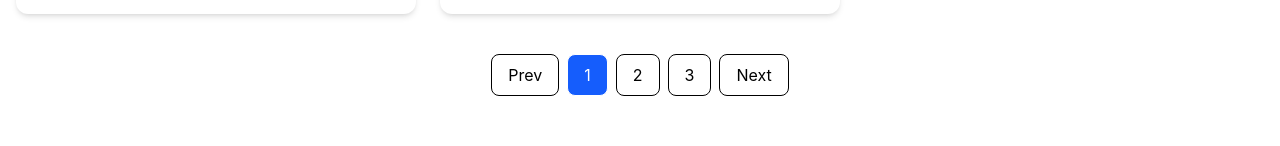
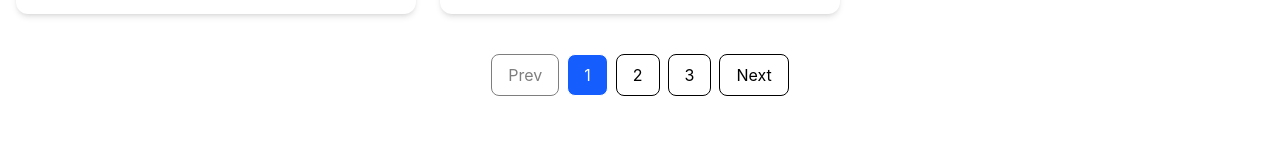
Before and after one commit to ahmed-yasser12/ecommerce, a React (Vite) app: page /products in a window 1280 px wide. Shown: the part 1340-1486 px from the top of the page. Built offline with nearby package versions, Linux system fonts and the light colour scheme.

Commit message:
solve problem in pagination

```diff
--- a/src/Pages/Products/Products.jsx
+++ b/src/Pages/Products/Products.jsx
@@ -66,7 +66,7 @@ function Products() {
 
   const currentProducts = filteredProducts.slice(
     startIndex,
-    startIndex + itemsPerPage
+    startIndex + itemsPerPage,
   );
 
   if (loading) {
@@ -77,18 +77,18 @@ function Products() {
 
       // {/* </div> */}
       <>
-      <div className="grid grid-cols-1 my-40 sm:grid-cols-2 md:grid-cols-3">
-       { Array.from({ length: 3}).map((_, i) => (
+        <div className="grid grid-cols-1 my-40 sm:grid-cols-2 md:grid-cols-3">
+          {Array.from({ length: 3 }).map((_, i) => (
             <ProductCardSkeleton key={i} />
           ))}
-      </div>
+        </div>
       </>
     );
   }
 
   return (
     <section className="max-w-7xl mx-auto px-4 py-16">
-        <Helmet>
+      <Helmet>
         <title>Products | ShopHub</title>
       </Helmet>
       <h3 className="text-3xl font-bold">Our Products</h3>
@@ -99,17 +99,13 @@ function Products() {
           type="text"
           placeholder="Search products..."
           value={search}
-          onChange={(e) =>
-            updateParams({ search: e.target.value, page: 1 })
-          }
+          onChange={(e) => updateParams({ search: e.target.value, page: 1 })}
           className="border w-[50%] border-gray-300 rounded-lg py-2 px-4 focus:outline-none focus:ring-2 focus:ring-blue-500"
         />
 
         <select
           value={selectedCategory}
-          onChange={(e) =>
-            updateParams({ category: e.target.value, page: 1 })
-          }
+          onChange={(e) => updateParams({ category: e.target.value, page: 1 })}
           className="border border-gray-300 rounded-lg py-2 px-4"
         >
           <option value="">All Categories</option>
@@ -124,9 +120,7 @@ function Products() {
 
       {/* Products */}
       {currentProducts.length === 0 ? (
-        <p className="text-center text-gray-500 py-20">
-          No products found.
-        </p>
+        <p className="text-center text-gray-500 py-20">No products found.</p>
       ) : (
         <div className="grid grid-cols-1 sm:grid-cols-2 md:grid-cols-3 gap-6 my-10">
           <ProductItems products={currentProducts} />
@@ -138,15 +132,16 @@ function Products() {
         <div className="flex justify-center items-center gap-2 mt-8">
           {/* Prev */}
           <button
-            onClick={() =>
-              updateParams({ page: Math.max(currentPage - 1, 1) })
-            }
-            className="px-4 py-2 border rounded-lg"
+            onClick={() => updateParams({ page: Math.max(currentPage - 1, 1) })}
             disabled={currentPage === 1}
+            className={`px-4 py-2 border rounded-lg ${
+              currentPage === 1
+                ? "opacity-50 cursor-not-allowed"
+                : "hover:bg-gray-100"
+            }`}
           >
             Prev
           </button>
-
           {[...Array(totalPages)].map((_, index) => {
             const page = index + 1;
 
@@ -164,7 +159,6 @@ function Products() {
               </button>
             );
           })}
-
           {/* Next */}
           <button
             onClick={() =>
@@ -172,7 +166,11 @@ function Products() {
                 page: Math.min(currentPage + 1, totalPages),
               })
             }
-            className="px-4 py-2 border rounded-lg"
+             className={`px-4 py-2 border rounded-lg ${
+              currentPage === totalPages
+                ? "opacity-50 cursor-not-allowed"
+                : "hover:bg-gray-100"
+            }`}
             disabled={currentPage === totalPages}
           >
             Next
```
